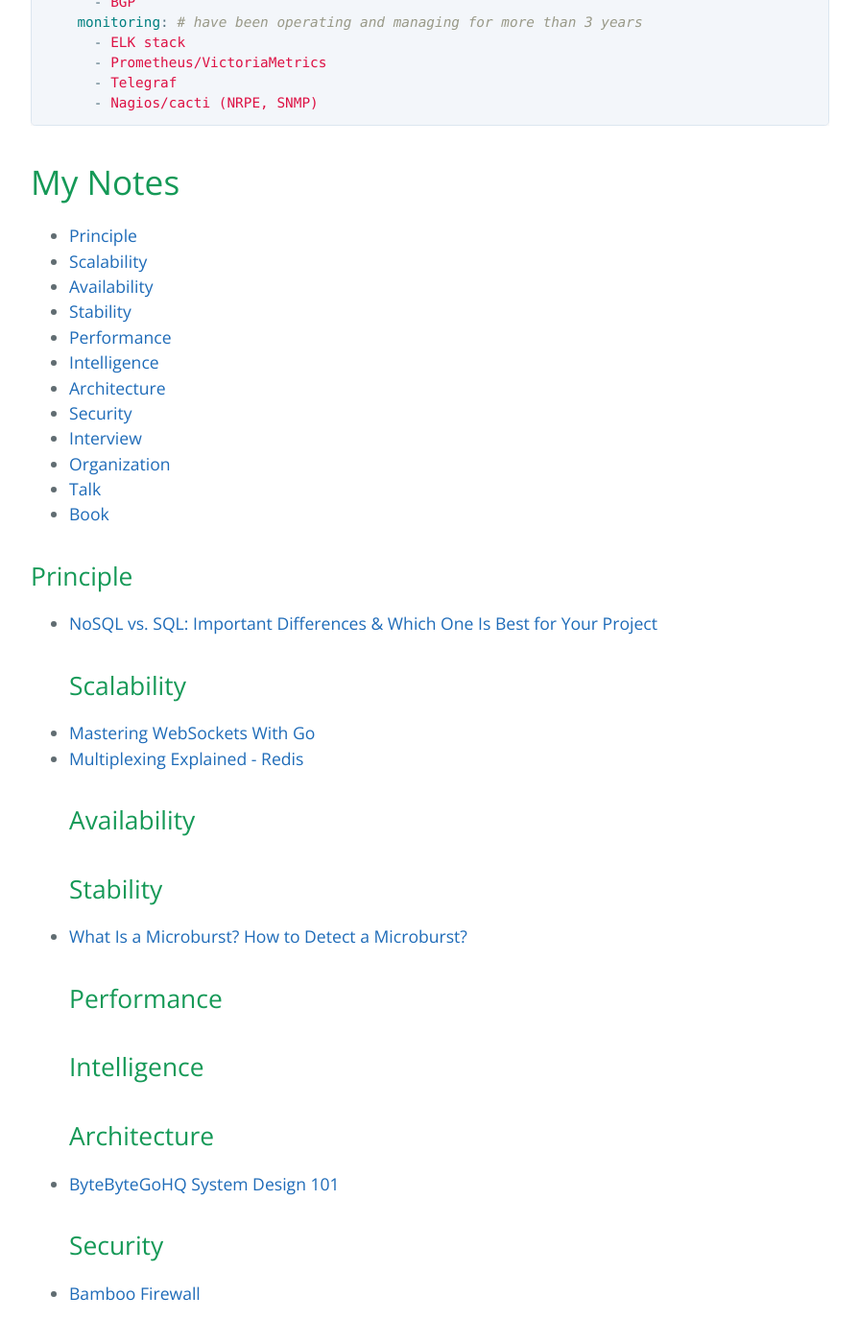
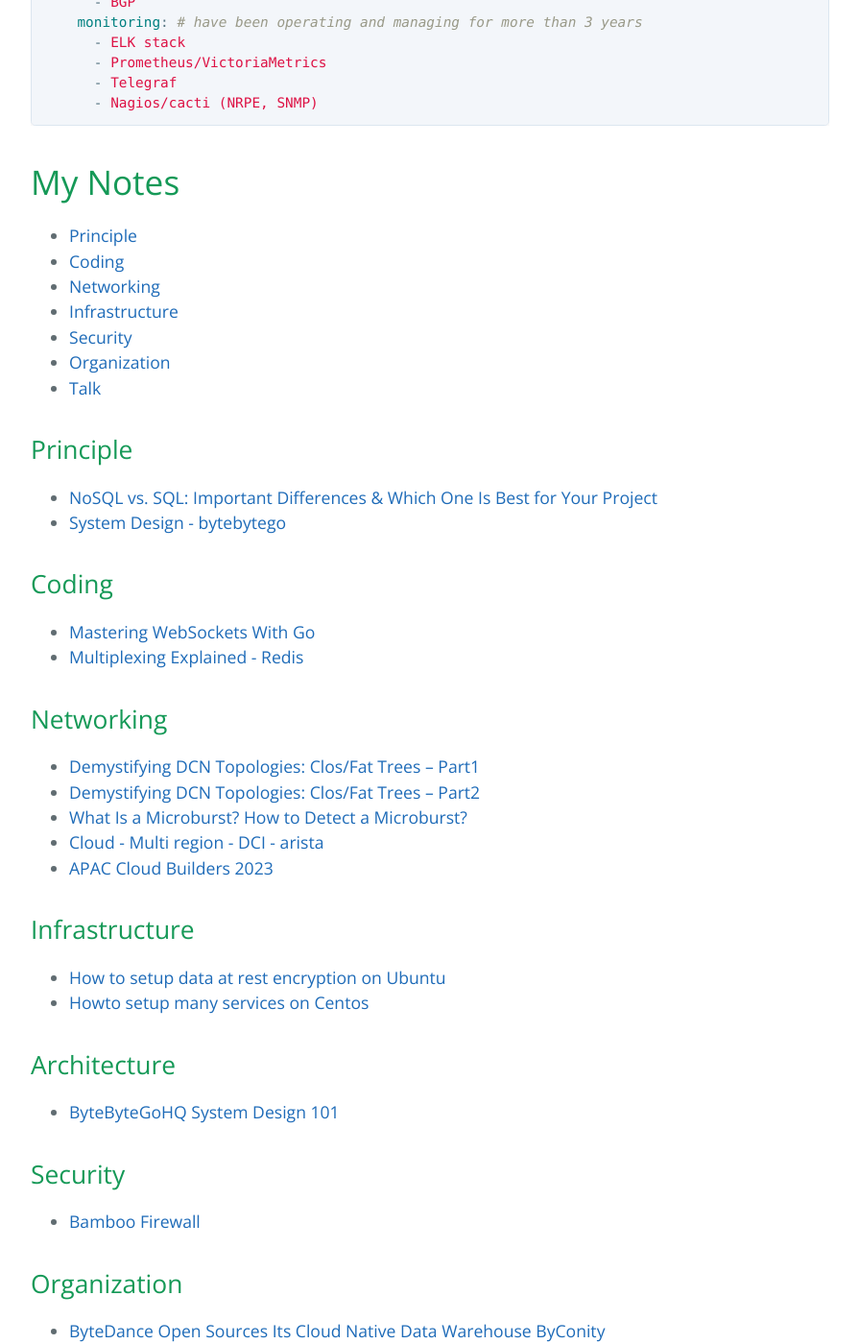
Before and after one commit to bienkma/bienkma.github.io, a Jekyll site: the page built from index.md, in a window 1280 px wide and 1400 px high, scrolled down 1444 px. Shown: the whole window at 96% size, without its empty margins (192-1087 px from the left). Built offline with Jekyll 4.4.1, drawn with Linux system fonts in a browser that asks for light colours; some of the changed text lies outside the part shown.

Commit message:
add cloud and network books

````diff
--- a/index.md
+++ b/index.md
@@ -59,41 +59,42 @@ spec:
 ```
 # My Notes
 - [Principle](#principle)
-- [Scalability](#scalability)
-- [Availability](#availability)
-- [Stability](#stability)
-- [Performance](#performance)
-- [Intelligence](#intelligence)
-- [Architecture](#architecture)
+- [Coding](#coding)
+- [Networking](#networking)
+- [Infrastructure](#infrastructure)
 - [Security](#security)
-- [Interview](#interview)
 - [Organization](#organization)
 - [Talk](#talk)
-- [Book](#book)
 
 ## Principle
 * [NoSQL vs. SQL: Important Differences & Which One Is Best for Your Project](https://www.upwork.com/resources/nosql-vs-sql)
-## Scalability
+* [System Design - bytebytego](https://bienkma.github.io/books/system-design-arch.pdf)
+
+## Coding
 * [Mastering WebSockets With Go](https://programmingpercy.tech/blog/mastering-websockets-with-go/)
 * [Multiplexing Explained - Redis](https://redis.com/blog/multiplexing-explained/)
-## Availability
-## Stability
+
+## Networking
+* [Demystifying DCN Topologies: Clos/Fat Trees – Part1](https://packetpushers.net/blog/demystifying-dcn-topologies-clos-fat-trees-part1/)
+* [Demystifying DCN Topologies: Clos/Fat Trees – Part2](https://packetpushers.net/blog/demystifying-dcn-topologies-clos-fat-trees-part2/)
 * [What Is a Microburst? How to Detect a Microburst?](https://support.huawei.com/enterprise/en/doc/EDOC1100086962)
-## Performance
-## Intelligence
+* [Cloud - Multi region - DCI - arista](https://bienkma.github.io/books/DCI-400G.pdf)
+* [APAC Cloud Builders 2023](https://bienkma.github.io/books/APAC-Cloud.pdf)
+
+## Infrastructure
+* [How to setup data at rest encryption on Ubuntu](mysharing/database/data-at-rest.md)
+* [Howto setup many services on Centos](https://www.server-world.info/en/note)
+
 ## Architecture
 * [ByteByteGoHQ System Design 101](https://github.com/ByteByteGoHq/system-design-101)
+
 ## Security
 * [Bamboo Firewall ](https://github.com/bamboo-firewall)
-## Interview
+
 ## Organization
 * [ByteDance Open Sources Its Cloud Native Data Warehouse ByConity](https://byconity.github.io/blog/2023-05-24-byconity-announcement-opensources-its-cloudnative-data-warehouse)
 * [Log analytics using ClickHouse](https://blog.cloudflare.com/log-analytics-using-clickhouse/)
 * [SigNoz - Logs Performance Benchmark](https://signoz.io/blog/logs-performance-benchmark/?utm_source=github&utm_medium=logs-benchmark)
+
 ## Talk
 * [Policy as code with bamboo firewall](https://github.com/bamboo-firewall/docs/blob/main/case-studies/PaC-with-bamboofw.pdf)
-## Book
-* [System Design - bytebytego](https://bienkma.github.io/books/books/system-design-arch.pdf)
-## Step by step
-* [How to setup data at rest encryption on Ubuntu](mysharing/database/data-at-rest.md)
-* [Howto setup many services on Centos](https://www.server-world.info/en/note)
````
Also changed, not shown: 2 other files.
